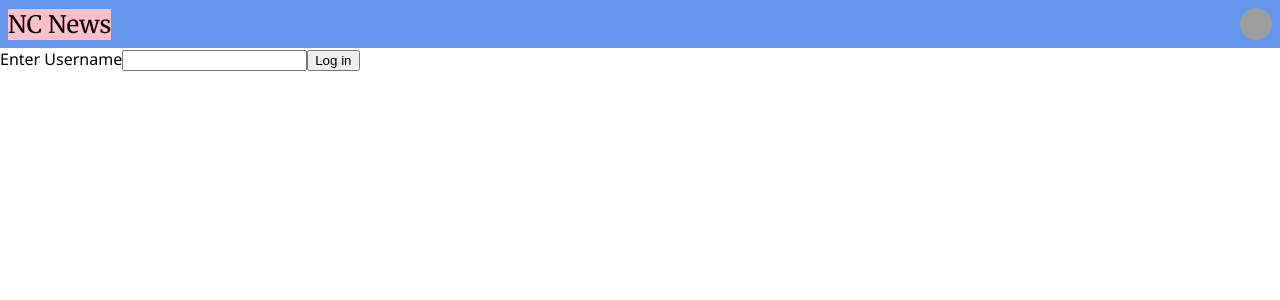
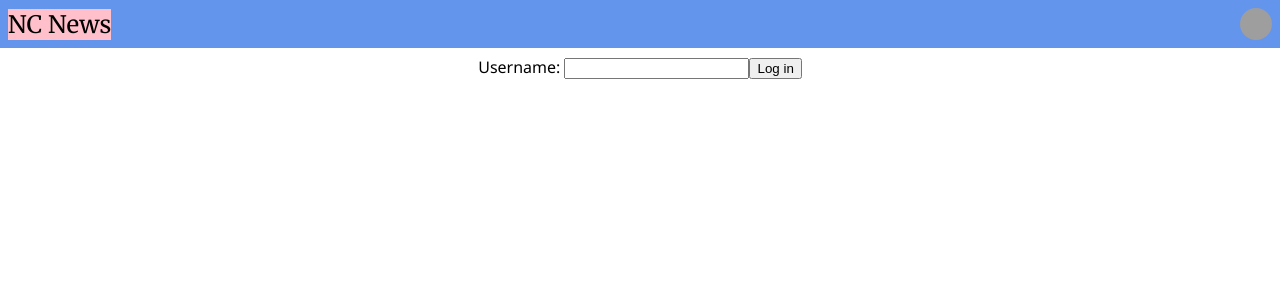
Before and after one commit to peter-job/nc-news-fe, a React (Create React App) app: page /articles/1 in a window 1280 px wide. Shown: the top 300 px of the page. Built offline with nearby package versions, Linux system fonts and the light colour scheme; grey boxes are pictures that could not be loaded.

Commit message:
Change Auth component styling

```diff
--- a/src/components/Auth.js
+++ b/src/components/Auth.js
@@ -1,4 +1,5 @@
 import React, { Component, Fragment } from "react";
+import "../styles/Auth.css";
 
 class Auth extends Component {
   state = {
@@ -22,9 +23,9 @@ class Auth extends Component {
       return <Fragment>{this.props.children}</Fragment>;
     }
     return (
-      <div>
+      <div className="Auth">
         <form onSubmit={this.handleSubmit}>
-          <label>Enter Username</label>
+          <label>Username: </label>
           <input onChange={this.handleChange} value={this.state.username} />
           <button type="submit">Log in</button>
         </form>
--- /dev/null
+++ b/src/styles/Auth.css
@@ -0,0 +1,4 @@
+.Auth {
+  padding: 0.5em;
+  text-align: center;
+}
```
